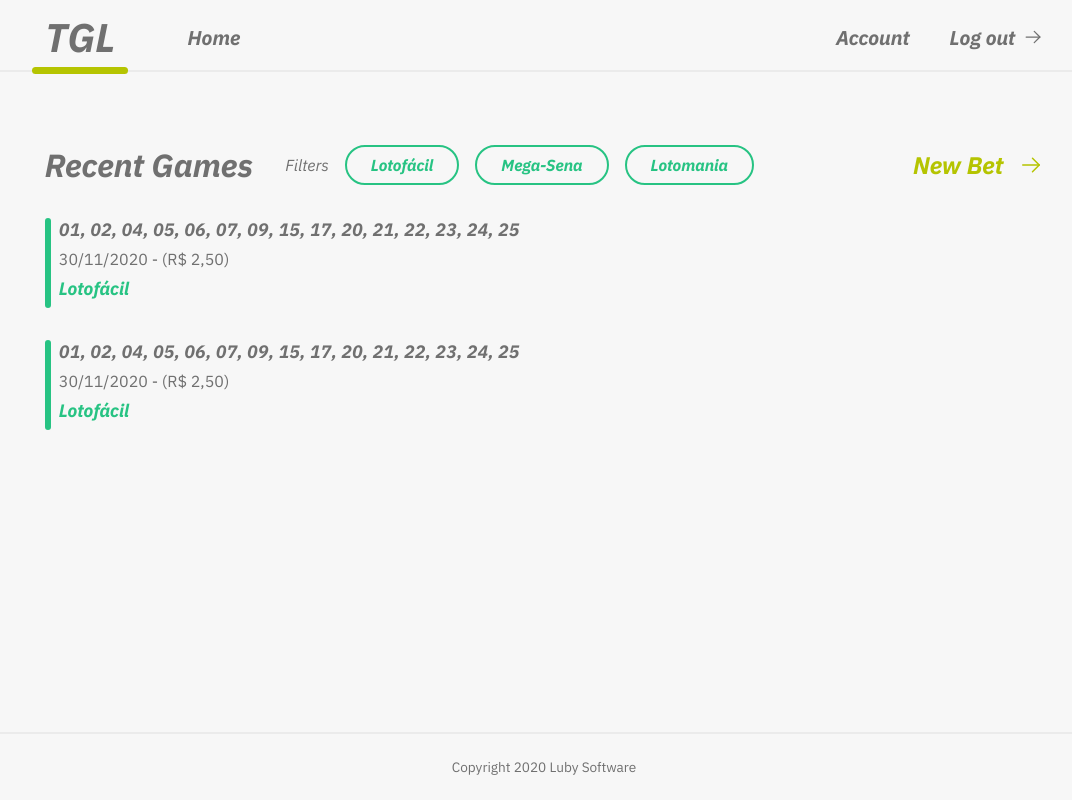
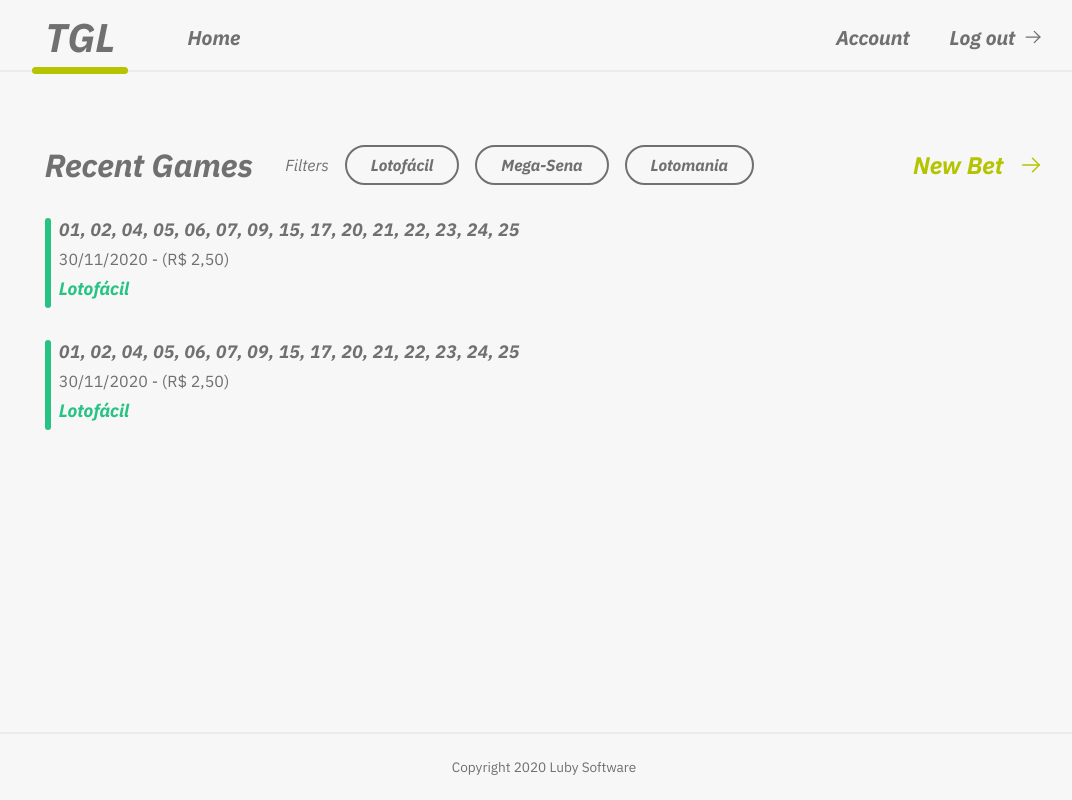
Before and after one commit to paulo-fs/tgl-react-ts, a React (Vite) app: page /bet/history in a window 1280 px wide. Shown: the whole page, without its empty margins (96-1168 px from the left). Built offline with nearby package versions, Linux system fonts and the light colour scheme.

Commit message:
feat: changing the button's color of selected game

```diff
--- a/src/components/Buttons/BetButton.ts
+++ b/src/components/Buttons/BetButton.ts
@@ -3,13 +3,15 @@ import styled from 'styled-components';
 export const BetButton = styled.button`
   padding: .5rem 1.5rem;
   border-radius: 2rem;
-  border: 2px solid ${props => props.theme.green2};
-  color: ${props => props.theme.green2};
+  border: 2px solid ${props => props.color};
   font-weight: bold;
+
+  color: ${props => props.isSelected ? props.theme.white : props.color};
+  background-color: ${props => props.isSelected ? props.color : 'transparent'};
 
   transition: .2s;
   &:hover{
     color: ${props => props.theme.white};
-    background-color: ${props => props.theme.green2};
+    background-color: ${props => props.color};
   }
 `;
--- a/src/pages/Bet/Bet.tsx
+++ b/src/pages/Bet/Bet.tsx
@@ -18,7 +18,7 @@ export function Bet(){
 	const gamesInfo = useSelector<RootState>(state => state.gamesInfo.gamesInfo);
 	const selectedGame = useSelector<RootState>(state => state.gamesInfo.selectedGame);
 
-	useEffect(() => {
+ 	useEffect(() => {
 		getGamesData()
 			.then(response => {
 				dispatch(gamesInfoActions.storeGamesInfo(response.types));
@@ -30,7 +30,7 @@ export function Bet(){
 	}
 
 	function createNumbers(){
-		const totalNumbers = selectedGame.range;
+		const totalNumbers = selectedGame?.range;
 		const gameNumber: number[] = [];
 		for(let i = 1; i <= totalNumbers; i++){
 			gameNumber.push(i);
@@ -43,7 +43,7 @@ export function Bet(){
 			<BetContainer>
 				<HeaderContainer>
 					<h1>
-            New Bet <span>for {selectedGame.type}</span>
+            New Bet <span>for {selectedGame?.type}</span>
 					</h1>
 				</HeaderContainer>
 
@@ -51,9 +51,12 @@ export function Bet(){
 					<h2>Choose a game</h2>
 					<nav>
 						{gamesInfo.map((game: GamesDataTypes) => {
+							const selected = (game.id === selectedGame.id);
 							return (
 								<BetButton
 									key={game.id}
+									color={game.color}
+									isSelected={selected}
 									onClick={() => selectGameHandler(game.id)}
 								>{game.type}</BetButton>
 							);
```
